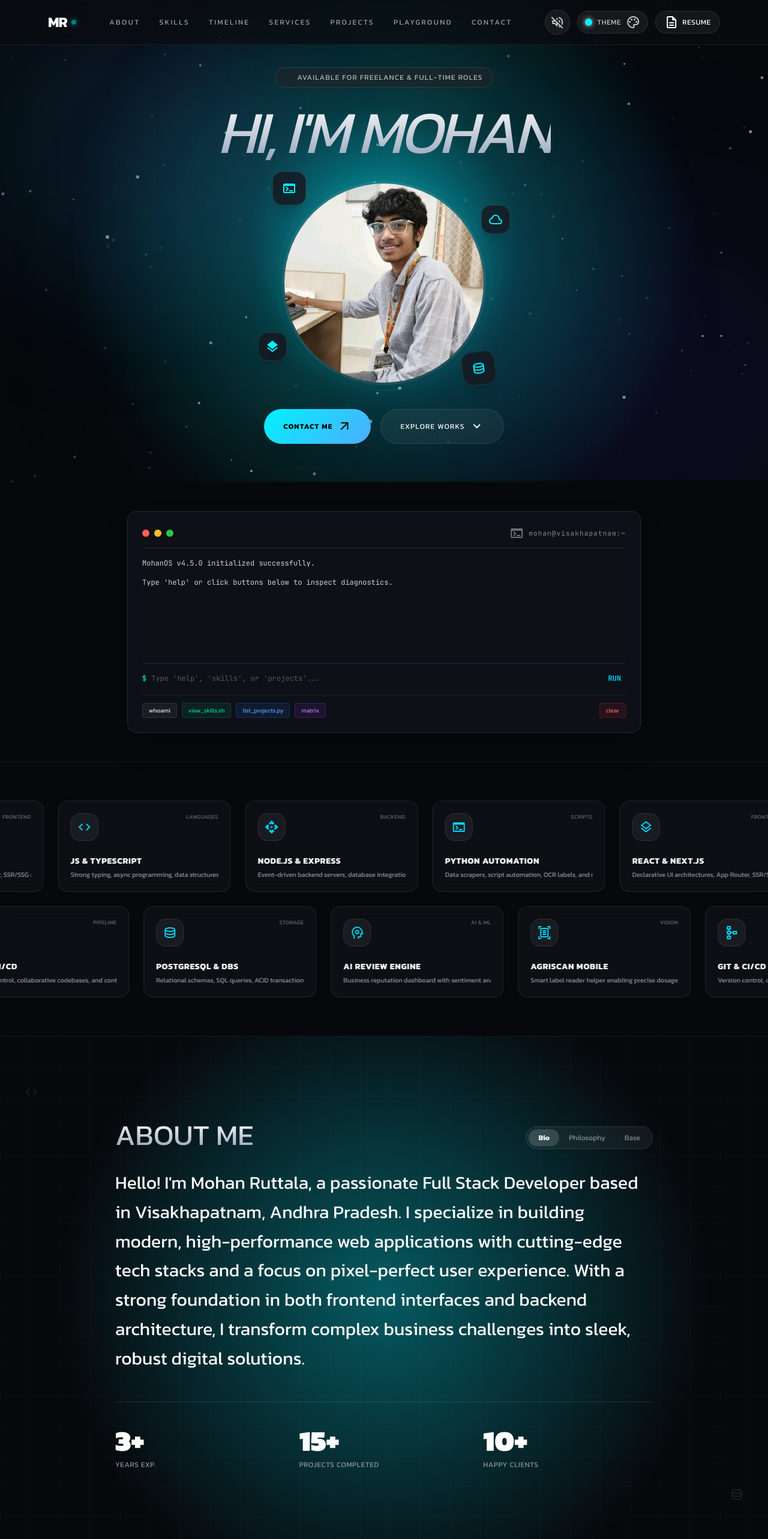
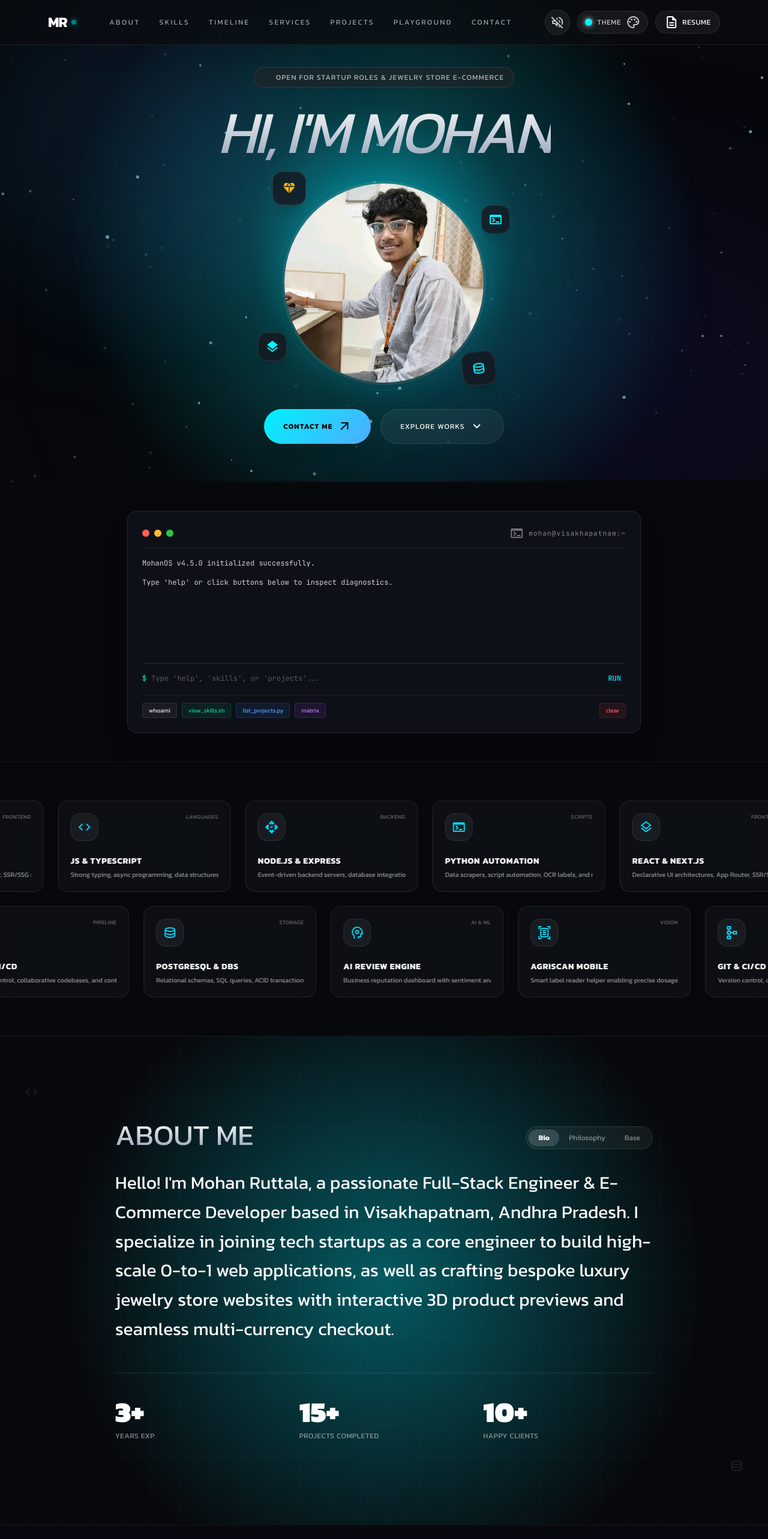
Before and after one commit to Mohansaina/my-portifolio, a Next.js app: page / in a window 1280 px wide. Shown: the top 2566 px of the page at 60% size. Built offline with nearby package versions, Linux system fonts and the light colour scheme.

Commit message:
Highlight Luxury Jewelry Store E-Commerce and Full-Stack Startup Engineering across portfolio with generated UI assets

```diff
--- a/app/components/About.tsx
+++ b/app/components/About.tsx
@@ -142,9 +142,8 @@ export const About: React.FC = () => {
             ref={scrollTextRef}
             className="char-reveal font-display-lg text-2xl md:text-3xl leading-relaxed text-on-surface mb-12"
           >
-            Hello! I'm Mohan Ruttala, a passionate Full Stack Developer based in Visakhapatnam, Andhra Pradesh.
-            I specialize in building modern, high-performance web applications with cutting-edge tech stacks and a focus on pixel-perfect user experience.
-            With a strong foundation in both frontend interfaces and backend architecture, I transform complex business challenges into sleek, robust digital solutions.
+            Hello! I'm Mohan Ruttala, a passionate Full-Stack Engineer & E-Commerce Developer based in Visakhapatnam, Andhra Pradesh.
+            I specialize in joining tech startups as a core engineer to build high-scale 0-to-1 web applications, as well as crafting bespoke luxury jewelry store websites with interactive 3D product previews and seamless multi-currency checkout.
           </div>
         )}
 
--- a/app/components/Hero.tsx
+++ b/app/components/Hero.tsx
@@ -50,7 +50,7 @@ export const Hero: React.FC<HeroProps> = ({ onMagnetButton, onMagnetButtonReset
         <div className="inline-flex items-center gap-2.5 px-4 py-2 rounded-full bg-surface-container-high/60 border border-white/10 backdrop-blur-md mb-6 animate-in fade-in slide-in-from-top-4 duration-500">
           <span className="w-2.5 h-2.5 rounded-full bg-emerald-400 animate-ping" />
           <span className="font-label-caps text-xs text-on-surface-variant/90 tracking-widest uppercase">
-            Available for Freelance & Full-time Roles
+            OPEN FOR STARTUP ROLES & JEWELRY STORE E-COMMERCE
           </span>
         </div>
 
@@ -66,7 +66,7 @@ export const Hero: React.FC<HeroProps> = ({ onMagnetButton, onMagnetButtonReset
           onMouseLeave={handleMouseLeave}
         >
           {/* Pulsing Aura Rings */}
-          <div className="absolute inset-0 rounded-full border border-white/10 scale-105 group-hover:scale-110 group-hover:border-cyan-500/30 transition-all duration-700 animate-pulse pointer-events-none" />
+          <div className="absolute inset-0 rounded-full border border-white/10 scale-105 group-hover:scale-110 group-hover:border-amber-400/40 transition-all duration-700 animate-pulse pointer-events-none" />
           <div className="absolute inset-0 rounded-full border border-white/5 scale-110 group-hover:scale-120 group-hover:border-cyan-500/20 transition-all duration-1000 animate-ping pointer-events-none [animation-duration:4s]" />
 
           <div ref={magnetWrapRef} className="magnet-wrap w-full h-full">
@@ -78,9 +78,9 @@ export const Hero: React.FC<HeroProps> = ({ onMagnetButton, onMagnetButtonReset
           </div>
 
           {/* Interactive Tech Orbits */}
-          <div className="absolute -top-4 -left-4 w-14 h-14 bg-[#14161f]/80 border border-white/10 backdrop-blur-md rounded-2xl flex items-center justify-center shadow-xl group-hover:border-cyan-400/40 transition-all duration-300 animate-float-slow select-none">
-            <span className="material-symbols-outlined accent-text text-2xl" style={{ fontVariationSettings: "'FILL' 1" }}>
-              terminal
+          <div className="absolute -top-4 -left-4 w-14 h-14 bg-[#14161f]/80 border border-white/10 backdrop-blur-md rounded-2xl flex items-center justify-center shadow-xl group-hover:border-amber-400/50 transition-all duration-300 animate-float-slow select-none">
+            <span className="material-symbols-outlined text-amber-400 text-2xl" style={{ fontVariationSettings: "'FILL' 1" }}>
+              diamond
             </span>
           </div>
           <div className="absolute -bottom-4 -right-4 w-14 h-14 bg-[#14161f]/80 border border-white/10 backdrop-blur-md rounded-2xl flex items-center justify-center shadow-xl group-hover:border-cyan-400/40 transition-all duration-300 animate-float-medium select-none">
@@ -90,7 +90,7 @@ export const Hero: React.FC<HeroProps> = ({ onMagnetButton, onMagnetButtonReset
           </div>
           <div className="absolute top-10 -right-10 w-12 h-12 bg-[#14161f]/80 border border-white/10 backdrop-blur-md rounded-2xl flex items-center justify-center shadow-xl group-hover:border-cyan-400/40 transition-all duration-300 animate-float-fast select-none">
             <span className="material-symbols-outlined accent-text text-xl">
-              cloud
+              terminal
             </span>
           </div>
           <div className="absolute bottom-10 -left-10 w-12 h-12 bg-[#14161f]/80 border border-white/10 backdrop-blur-md rounded-2xl flex items-center justify-center shadow-xl group-hover:border-cyan-400/40 transition-all duration-300 animate-float-slow select-none">
--- a/app/components/Projects.tsx
+++ b/app/components/Projects.tsx
@@ -9,6 +9,26 @@ export const Projects: React.FC = () => {
   const [selectedProject, setSelectedProject] = useState<ProjectData | null>(null);
 
   const projects: ProjectData[] = [
+    {
+      id: "aurajewels",
+      title: "AuraJewels - Luxury Jewelry Store & 3D Ring Builder",
+      category: "LUXURY E-COMMERCE / 3D WEB / SHOPIFY & NEXT.JS",
+      year: "2025",
+      description: "Bespoke luxury jewelry e-commerce store with interactive 3D diamond ring configurator & instant gold pricing.",
+      problem: "Traditional online jewelry sites lack tactile 3D customization, resulting in lower buyer confidence for high-end diamond rings and custom gold jewelry.",
+      solution: "Engineered a Next.js 15 headless e-commerce store featuring real-time 3D gemstone customization, diamond clarity selectors, live gold price sync, and multi-currency Stripe checkout.",
+      features: [
+        "Interactive 3D Diamond & Gold Ring Builder",
+        "Live Carat & Gemstone Price Calculation Engine",
+        "Headless Next.js 15 Storefront with Shopify Backend",
+        "Multi-Currency Stripe & Luxury Gift Checkout",
+      ],
+      techStack: ["React 19", "Next.js 15", "Three.js / Canvas", "Tailwind CSS", "Shopify API", "Stripe"],
+      demoUrl: "#services",
+      repoUrl: "https://github.com/Mohansaina/my-portifolio",
+      image1: "/jewelry_store_hero.png",
+      image2: "/jewelry_customizer_app.png",
+    },
     {
       id: "businesshelp",
       title: "AI Review & Reputation Tool",
--- a/next.config.ts
+++ b/next.config.ts
@@ -1,8 +1,9 @@
 import type { NextConfig } from "next";
+import path from "path";
 
 const nextConfig: NextConfig = {
   turbopack: {
-    root: __dirname,
+    root: path.resolve(__dirname),
   },
 };
 
```
Also changed, not shown: public/jewelry_customizer_app.png (added), public/jewelry_store_hero.png (added).
